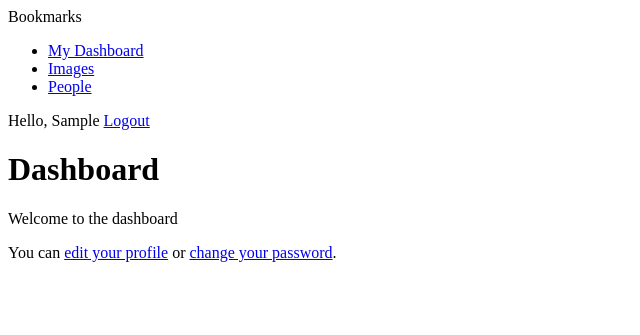
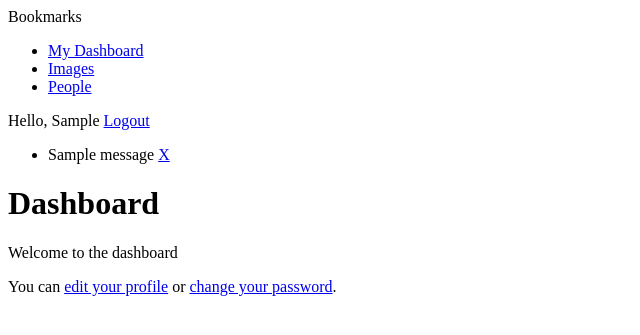
Before and after one commit to thanderoy/Knowhere-Social, a Django app: page /account/ in a window 1280 px wide. Shown: the top 335 px of the page, without its empty margins (0-640 px from the left). Run offline with Django 4.2, Linux system fonts and the light colour scheme; a user stored in the database is signed in; tables that the repository leaves empty hold one stand-in row (values such as "Sample post"); one stand-in notice (Sample message) is shown.

Commit message:
Add messages

```diff
--- a/apps/account/forms.py
+++ b/apps/account/forms.py
@@ -27,7 +27,7 @@ class UserRegistrationForm(forms.Form):
         return data.get("password2")
 
 
-class UserEditForm(forms.Form):
+class UserEditForm(forms.ModelForm):
     class Meta:
         model = User
         fields = ["first_name", "last_name", "email"]
--- a/apps/account/views.py
+++ b/apps/account/views.py
@@ -1,9 +1,12 @@
+from django.contrib import messages
 from django.contrib.auth import authenticate, login
 from django.contrib.auth.decorators import login_required
 from django.http import HttpResponse
 from django.shortcuts import render
 
-from .forms import LoginForm, UserRegistrationForm, UserEditForm, ProfileEditForm
+from .forms import (
+    LoginForm, ProfileEditForm, UserEditForm, UserRegistrationForm
+)
 from .models import Profile
 
 
@@ -71,6 +74,13 @@ def edit(request):
         if user_form.is_valid() and profile_form.is_valid():
             user_form.save()
             profile_form.save()
+            messages.success(
+                request, "Profile updated successfully."
+            )
+        else:
+            messages.error(
+                request, "Error updating your profile."
+            )
     elif request.method == "GET":
         user_form = UserEditForm(instance=request.user)
         profile_form = ProfileEditForm(instance=request.user.profile)
--- a/apps/templates/account/dashboard.html
+++ b/apps/templates/account/dashboard.html
@@ -5,5 +5,5 @@
 {% block content %}
     <h1>Dashboard</h1>
     <p>Welcome to the dashboard</p>
-    <p>You can <a href="{% url "edit" %}">edit your profile</a> or <a href="{% url "password_change" %}">change your password</a>.</p>
+    <p>You can <a href="{% url 'edit' %}">edit your profile</a> or <a href="{% url 'password_change' %}">change your password</a>.</p>
 {% endblock content %}
--- a/apps/templates/base.html
+++ b/apps/templates/base.html
@@ -31,6 +31,16 @@
             {% endif %}
         </span>
     </div>
+    {% if messages %}
+        <ul>
+            {% for message in messages %}
+                <li class="{{ message.tags }}">
+                    {{ message|safe }}
+                    <a href="#">X</a>
+                </li>
+            {% endfor %}
+        </ul>
+    {% endif %}
     <div>
         {% block content %}
 
```
